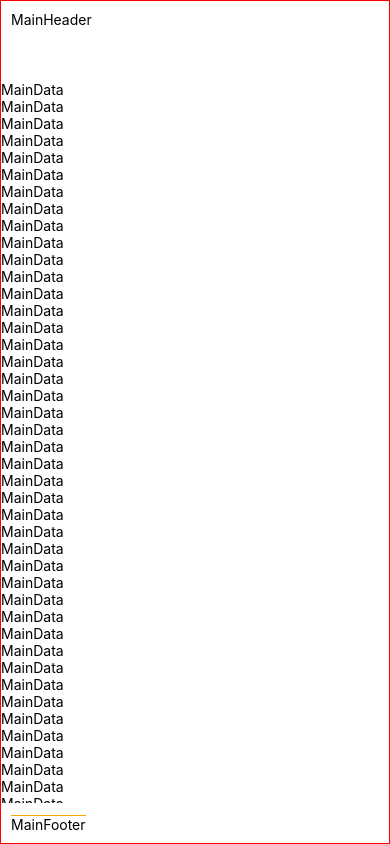
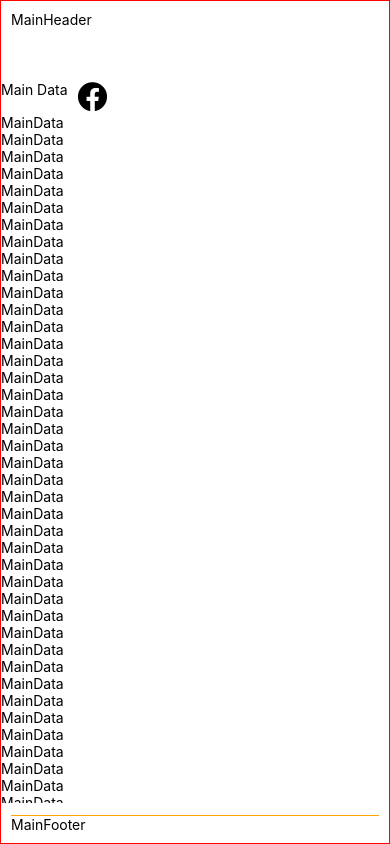
Before and after one commit to guptaanshik1/medium-mobile, a React Native app: screen / in a window 390 px wide. Built offline with nearby package versions, Linux system fonts and the light colour scheme.

Commit message:
added and setup package for icons

```diff
--- a/package.json
+++ b/package.json
@@ -12,6 +12,7 @@
   "dependencies": {
     "react": "18.2.0",
     "react-native": "0.74.1",
+    "react-native-vector-icons": "^10.1.0",
     "zustand": "^4.5.2"
   },
   "devDependencies": {
@@ -23,6 +24,7 @@
     "@react-native/metro-config": "0.74.83",
     "@react-native/typescript-config": "0.74.83",
     "@types/react": "^18.2.6",
+    "@types/react-native-vector-icons": "^6.4.18",
     "@types/react-test-renderer": "^18.0.0",
     "babel-jest": "^29.6.3",
     "eslint": "^8.19.0",
--- a/src/components/HomeCommonLayout.tsx
+++ b/src/components/HomeCommonLayout.tsx
@@ -36,6 +36,7 @@ const styles = StyleSheet.create({
   header: {
     top: 0,
     left: 0,
+    right: 0,
     padding: 10,
     position: 'absolute',
   },
@@ -43,6 +44,7 @@ const styles = StyleSheet.create({
   footer: {
     bottom: 0,
     left: 0,
+    right: 0,
     position: 'absolute',
     padding: 10,
   },
--- a/src/components/MainData.tsx
+++ b/src/components/MainData.tsx
@@ -1,12 +1,16 @@
 import {ScrollView, StyleSheet, Text, View} from 'react-native';
 import React from 'react';
 import {footerHeight, headerHeight} from '../utils/common/globalStyles';
+import Icon from 'react-native-vector-icons/FontAwesome5';
 
 const MainData = () => {
   return (
     <View style={styles.bodyContainer}>
       <ScrollView>
-        <Text>MainData</Text>
+        <View style={{display: 'flex', flex: 1, gap: 10, flexDirection: 'row'}}>
+          <Text>Main Data</Text>
+          <Icon name="facebook" size={30} />
+        </View>
         <Text>MainData</Text>
         <Text>MainData</Text>
         <Text>MainData</Text>
```
Also changed, not shown: 2 other files (tests, documents, lock files or other folders).
